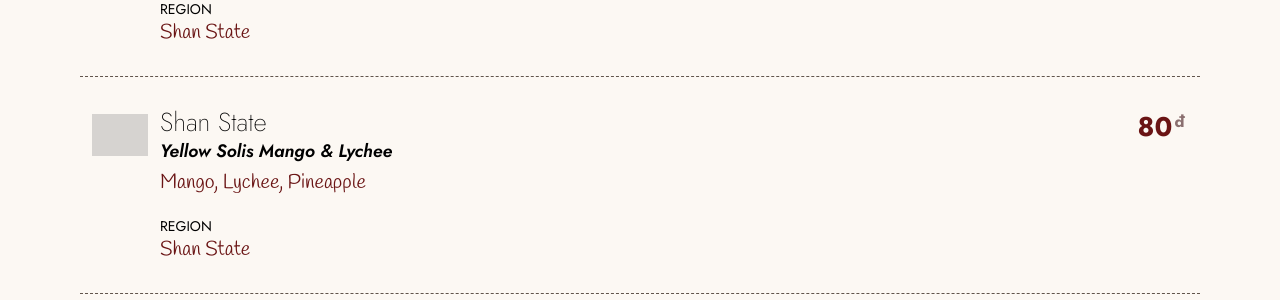
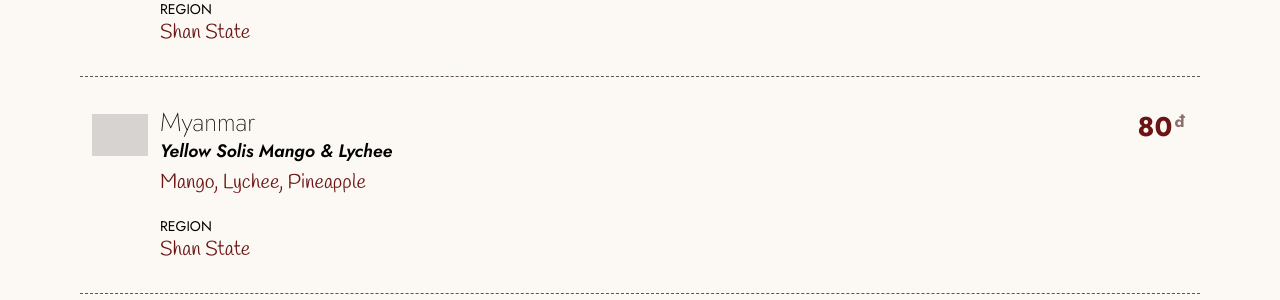
Before and after one commit to brewinghood/brewinghood.github.io, a Jekyll site: the page built from index.html, in a window 1280 px wide and 900 px high, scrolled down 1603 px. Shown: the part 157-457 px from the top of the window. Built offline with Jekyll 4.4.1, drawn with Linux system fonts in a browser that asks for light colours; nearby versions of some CDN libraries; grey boxes are pictures that could not be loaded.

Commit message:
Update Beans “shan-state”

```diff
--- a/_data/beans/shan-state.yml
+++ b/_data/beans/shan-state.yml
@@ -1,6 +1,6 @@
 order: 10
 country: asia/mm
-country_name: Shan State
+country_name: Myanmar
 title: Yellow Solis Mango & Lychee
 taste_notes: Mango, Lychee, Pineapple
 price: 80
```
